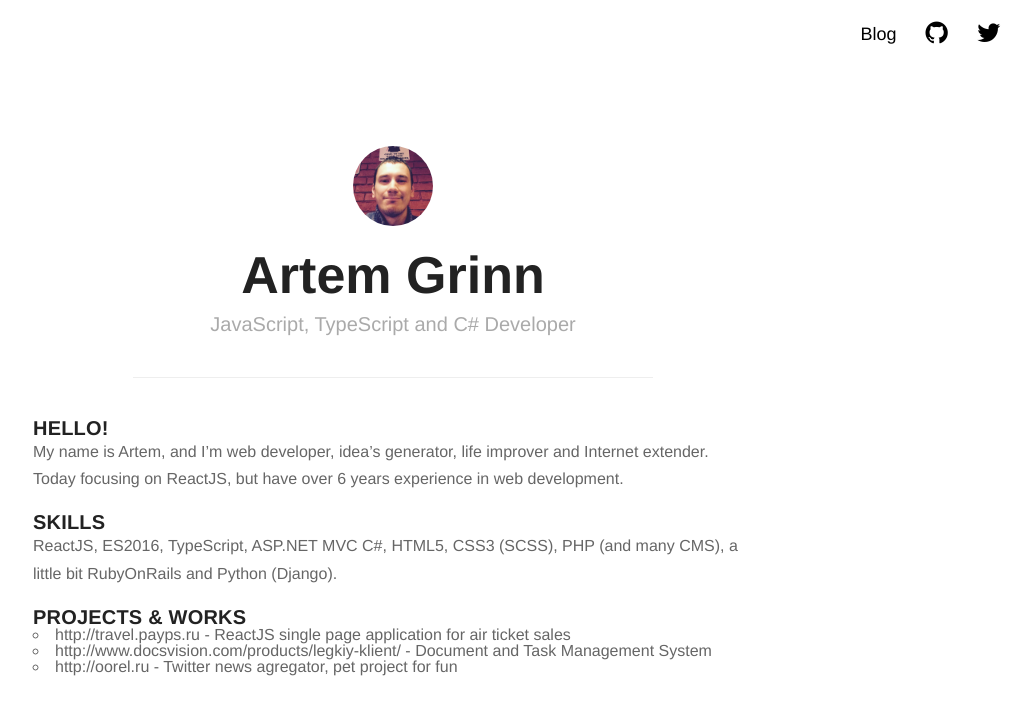
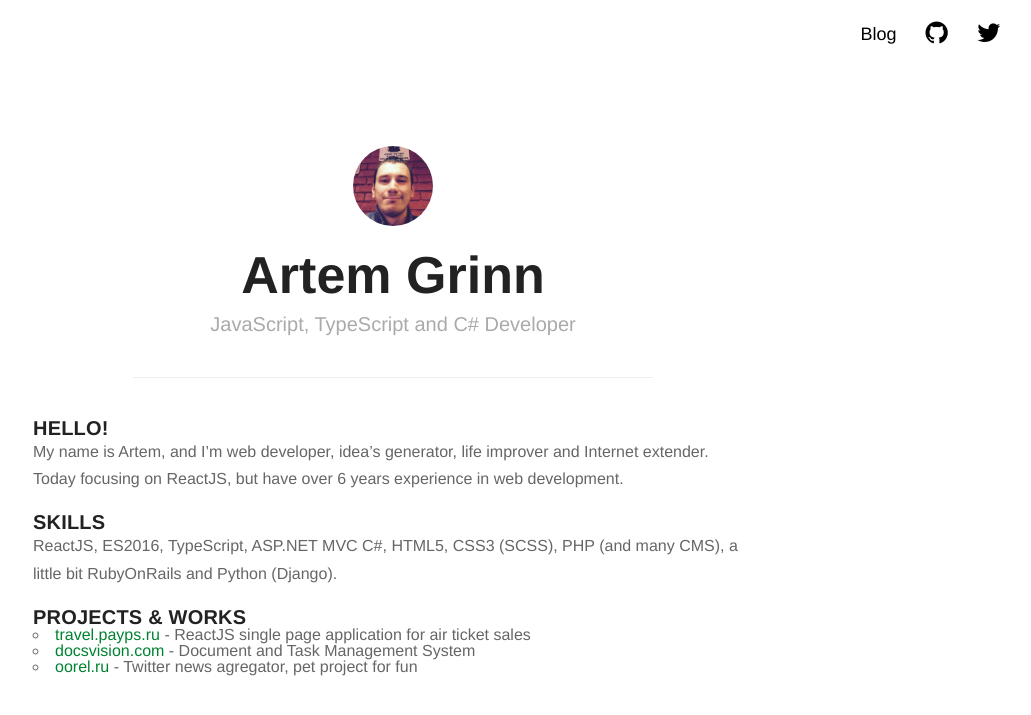
Before and after one commit to ArtemGrinn/artemgrinn.github.io, a Jekyll site: the page built from index.md, in a window 1280 px wide. Shown: the top 715 px of the page, without its empty margins (247-1278 px from the left). Built offline with Jekyll 4.4.1, drawn with Linux system fonts in a browser that asks for light colours; our own code applies the rules of GitHub Pages for plain Markdown files; some of the changed lines change nothing that is shown.

Commit message:
Update index.md

```diff
--- a/index.md
+++ b/index.md
@@ -11,6 +11,7 @@
 ReactJS, ES2016, TypeScript, ASP.NET MVC C#, HTML5, CSS3 (SCSS), PHP (and many CMS), a little bit RubyOnRails and Python (Django).
 
 # PROJECTS & WORKS
-- http://travel.payps.ru - ReactJS single page application for air ticket sales
-- http://www.docsvision.com/products/legkiy-klient/ - Document and Task Management System
-- http://oorel.ru - Twitter news agregator, pet project for fun
+
+- [travel.payps.ru](http://travel.payps.ru) - ReactJS single page application for air ticket sales
+- [docsvision.com](http://www.docsvision.com/products/legkiy-klient/) - Document and Task Management System
+- [oorel.ru](http://oorel.ru) - Twitter news agregator, pet project for fun
```
